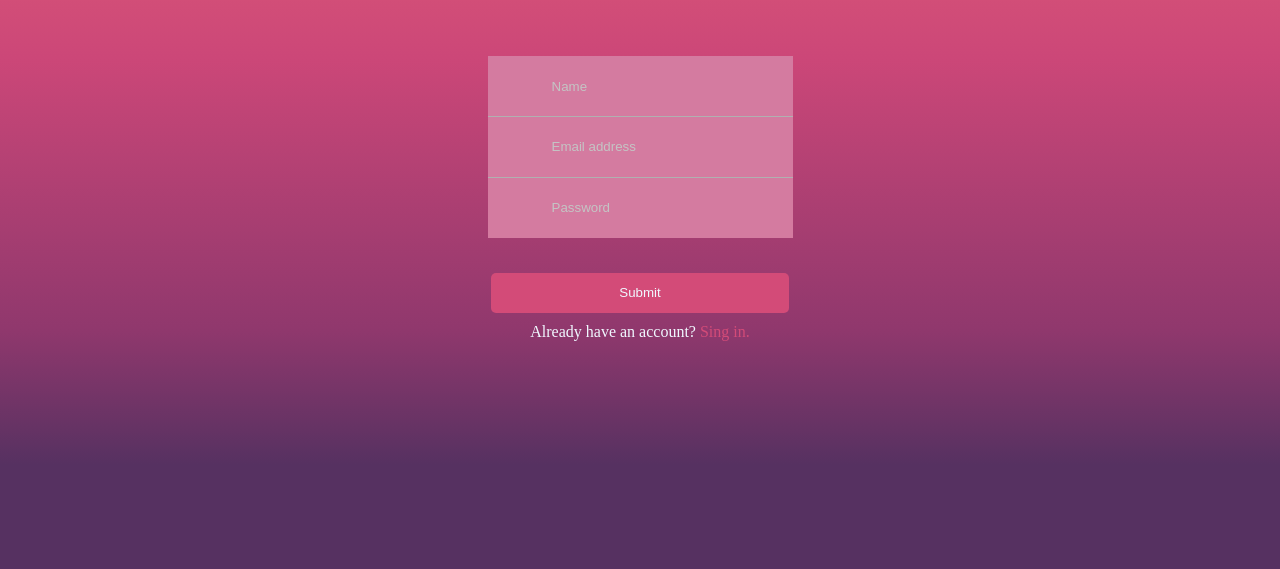
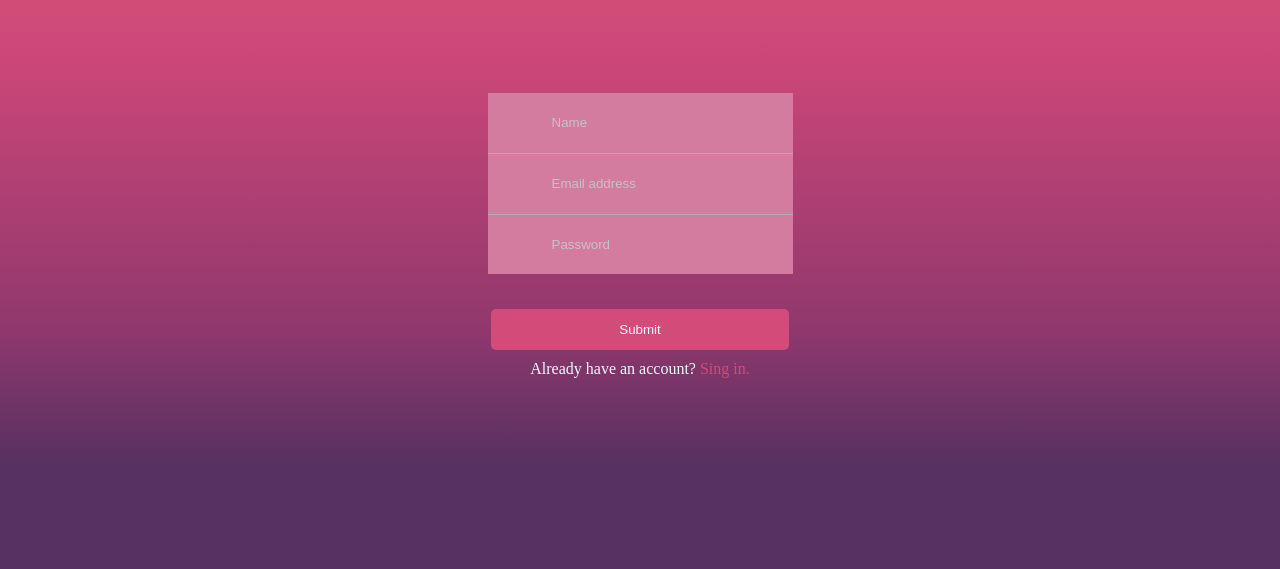
Before and after one commit to Poliwalker/login-n1, a plain HTML site: page index.html in a window 1280 px wide. Shown: the part 231-800 px from the top of the page. Drawn offline with Linux system fonts and the light colour scheme.

Commit message:
correccion

```diff
--- a/style.css
+++ b/style.css
@@ -93,8 +93,4 @@ padding-bottom: 8rem;
         flex-direction: column;
         height: 100vh;
     }
-
-    .login1{
-        padding-bottom: 12.6rem;
-    }
 }
```
